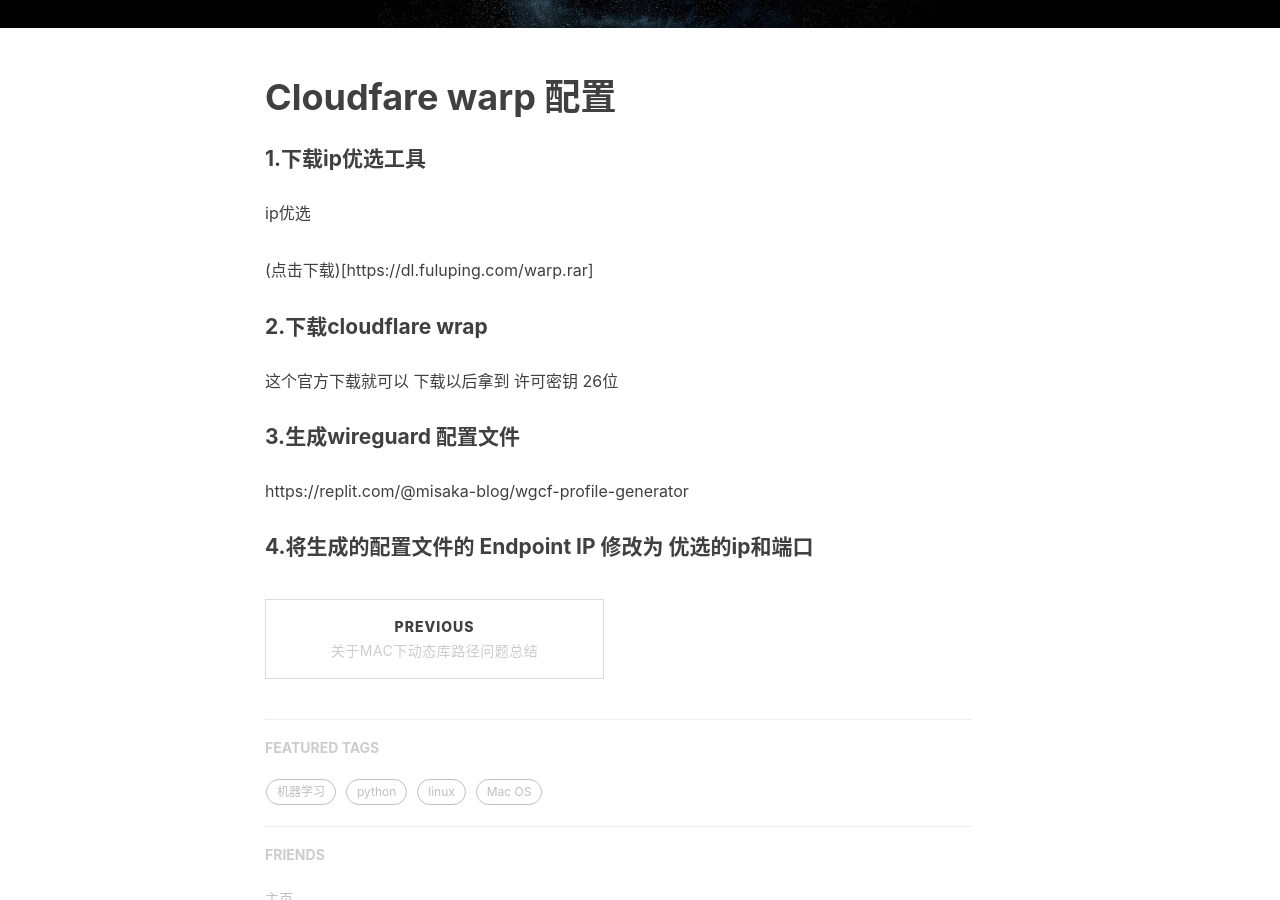
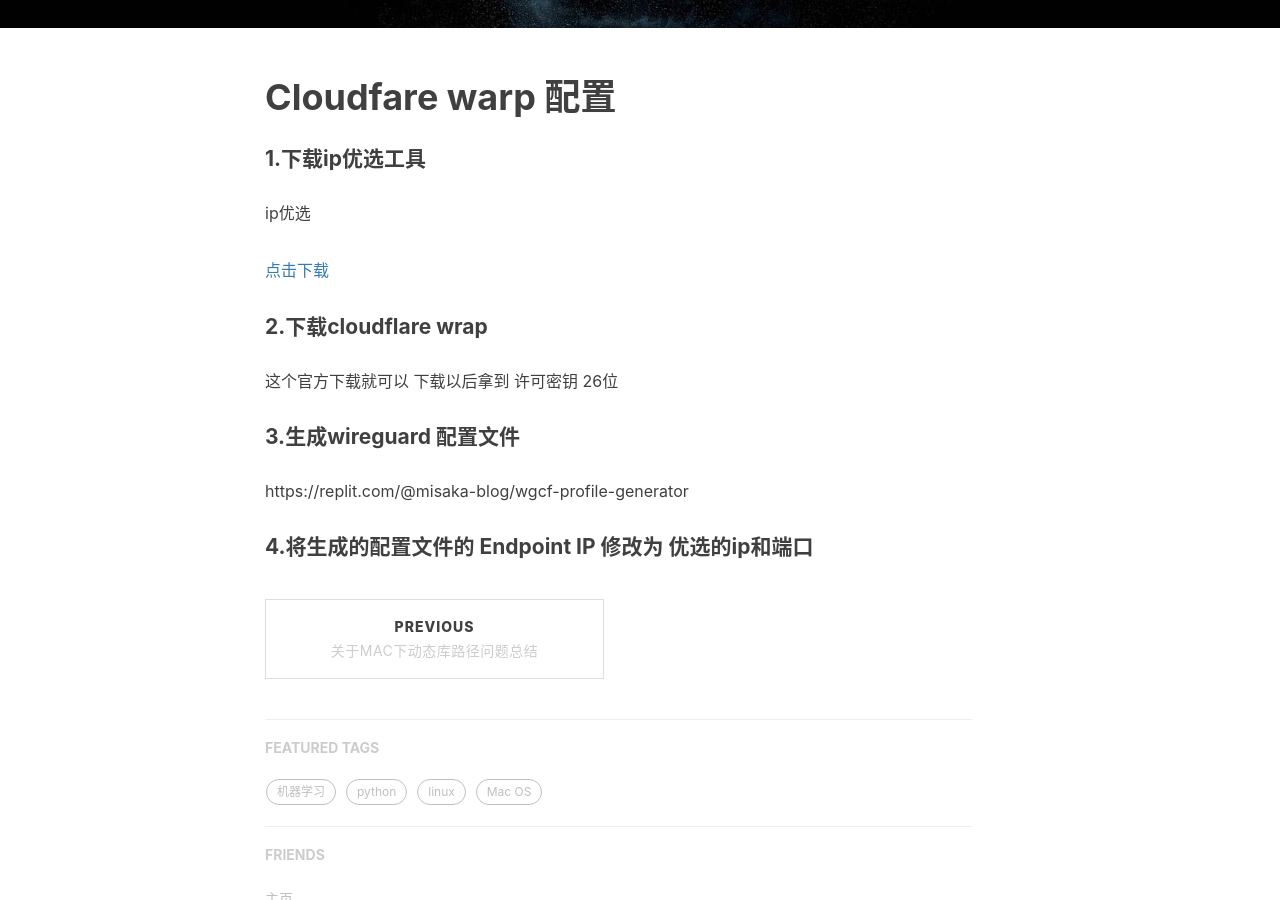
Before and after one commit to kingask/kingask.github.io, a Jekyll site: the page built from _posts/2023-10-20-cloudflare-warp.markdown, in a window 1280 px wide and 900 px high, scrolled down 429 px. Built offline with Jekyll 4.4.1, drawn with Linux system fonts in a browser that asks for light colours; nearby versions of some CDN libraries; comment, search, counter and statistics services are not loaded.

Commit message:
modified:   _posts/2023-10-20-cloudflare-warp.markdown

```diff
--- a/_posts/2023-10-20-cloudflare-warp.markdown
+++ b/_posts/2023-10-20-cloudflare-warp.markdown
@@ -19,7 +19,7 @@
 
 ip优选
 
-(点击下载)[https://dl.fuluping.com/warp.rar]
+[点击下载](https://dl.fuluping.com/warp.rar)
 
 
 
```
